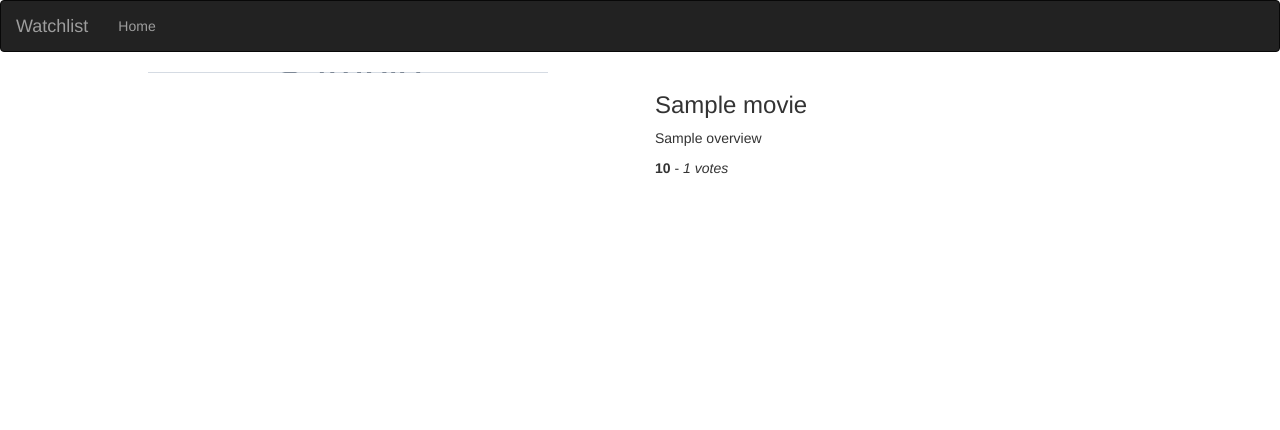
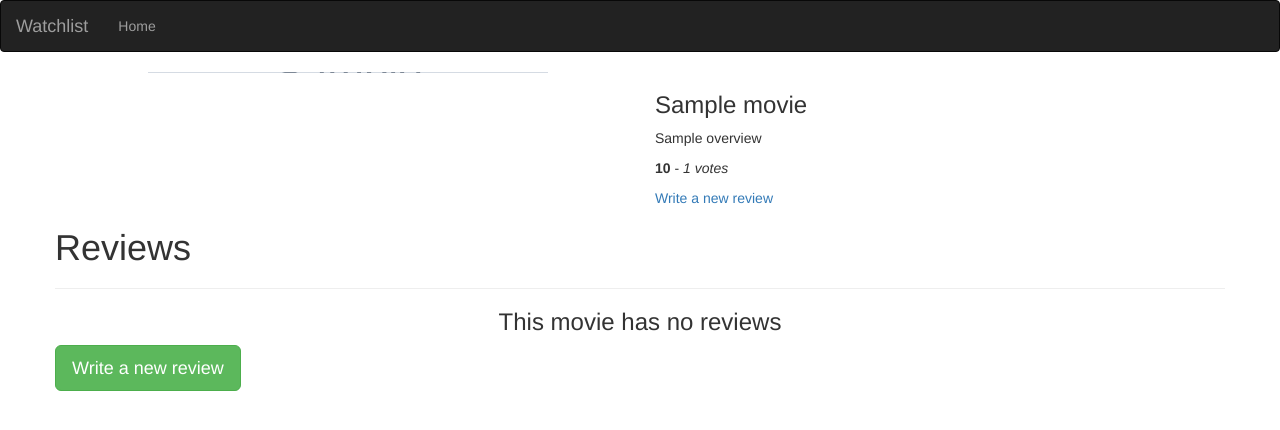
Before and after one commit to mishael254/watchlist-app, a Flask app: template app/templates/movie.html in a window 1280 px wide. Shown: the top 430 px of the page. Run offline with Flask 2, Linux system fonts and the light colour scheme; the template is opened without the code that fills it: most values are stand-ins (such as "Sample title", 1, 10 or a date in 2020); grey boxes marked "Sample" are stand-in pictures; some libraries are stand-ins or nearby versions.

Commit message:
create a new form block

```diff
--- a/app/templates/movie.html
+++ b/app/templates/movie.html
@@ -1,4 +1,5 @@
 {% extends 'base2.html' %}
+{% import 'macros.html' as macro%}
 <!--content block-->
 {% block content %}
 <div class="container">
@@ -7,12 +8,34 @@
         <div class="col-xs-6 col-sm-6 col-md-6 col-lg-6 posterPath" style="background: url({{movie.poster}}) no-repeat center center">
         </div>
 
+
+
+        <!--forms block-->
         <div class="col-xs-6 col-sm-6 col-md-6 col-lg-6 movie-details">
+
             <h3>{{movie.title}}</h3>
 
-          <p class="overview">{{movie.overview}}</p>
-          <p class="ratings"><b>{{movie.vote_average}}</b> - <i>{{movie.vote_count}} votes</i></p>
+                <p class="overview">{{movie.overview}}</p>
+
+                <p class="ratings"> <b>{{movie.vote_average}}</b> - <i>{{movie.vote_count}} votes</i> </p>
+                <a class="ratings" href="/movie/review/new/{{movie.id}}"> Write a new review</a>
         </div>
+
+
+    </div>
+    <div class="row">
+        <h1>Reviews</h1>
+        <hr>
+
+        {% if reviews %}
+            {{macro.displayReviews(reviews)}}
+
+        {% else %}
+            <h3 class="text-center">This movie has no reviews</h3>
+
+            <a class="btn btn-success btn-lg text-center" href="/movie/review/new/{{movie.id}}"> Write a new review</a>
+        {% endif %}
     </div>
 </div>
+
 {% endblock %}
```
